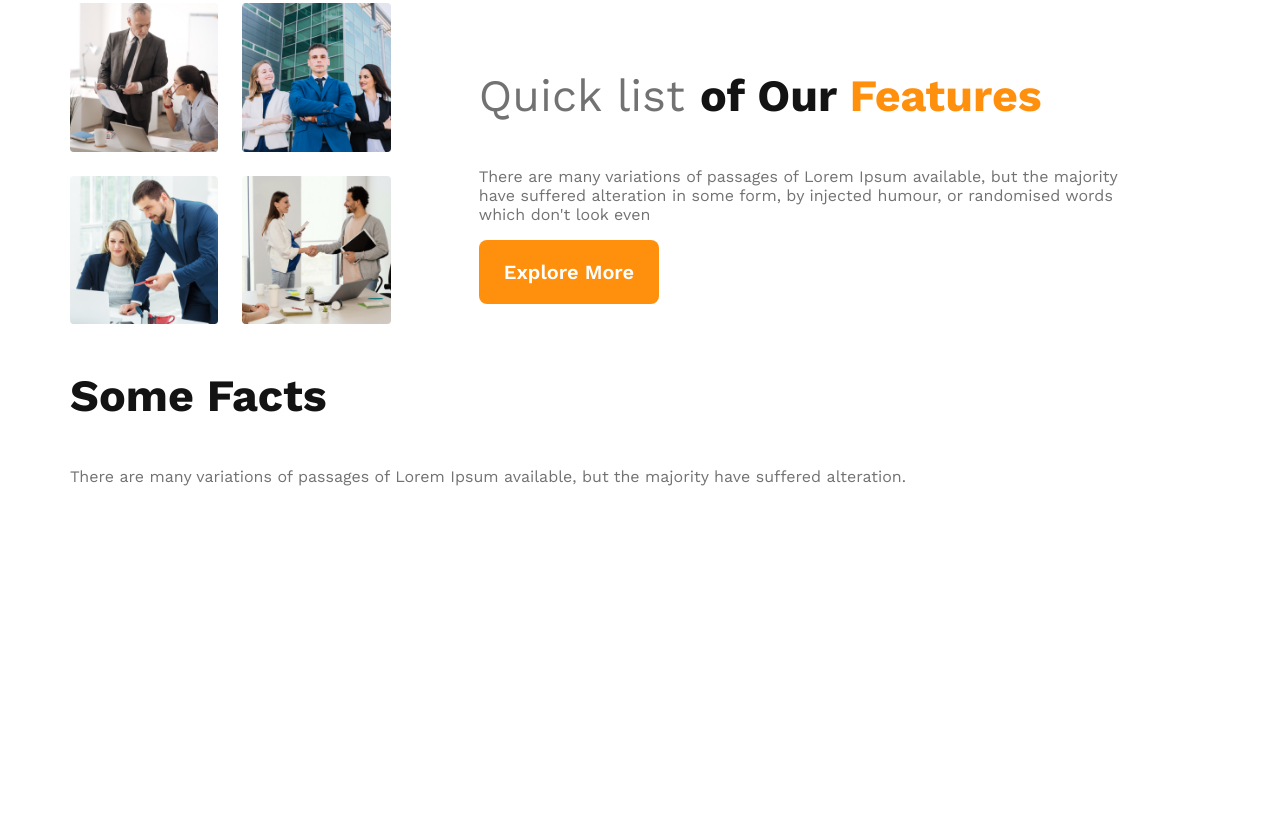
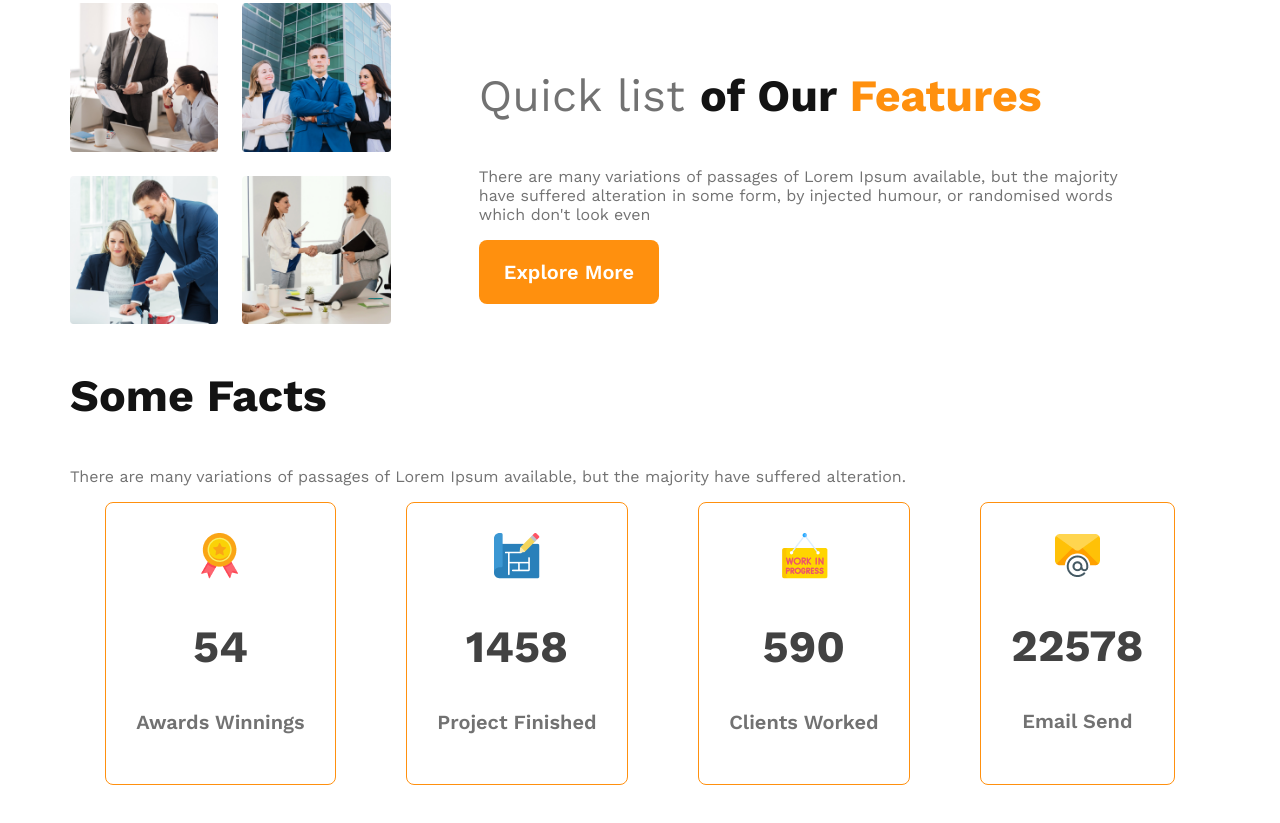
Before and after one commit to dipujafar/g3-architects-website, a plain HTML site: page index.html in a window 1280 px wide. Shown: the part 1117-1940 px from the top of the page. Before the commit the page ends 1673 px from the top, so only its background shows below. Drawn offline with nearby package versions, Linux system fonts and the light colour scheme.

Commit message:
finished facts section

```diff
--- a/index.html
+++ b/index.html
@@ -74,6 +74,28 @@
           There are many variations of passages of Lorem Ipsum available, but
           the majority have suffered alteration.
         </p>
+        <div class="facts-card-container">
+          <div class="card">
+            <img src="images/icons/ribon.png" alt="" />
+            <h2 class="card-stats">54</h2>
+            <p class="card-title section-description">Awards Winnings</p>
+          </div>
+          <div class="card">
+            <img src="images/icons/projects.png" alt="" />
+            <h2 class="card-stats">1458</h2>
+            <p class="card-title section-description">Project Finished</p>
+          </div>
+          <div class="card">
+            <img src="images/icons/customers.png" alt="" />
+            <h2 class="card-stats">590</h2>
+            <p class="card-title section-description">Clients Worked</p>
+          </div>
+          <div class="card">
+            <img src="images/icons/email.png" alt="" />
+            <h2 class="card-stats">22578</h2>
+            <p class="card-title section-description">Email Send</p>
+          </div>
+        </div>
       </section>
       <!-- Facts section end -->
     </main>
--- a/style/architects.css
+++ b/style/architects.css
@@ -99,7 +99,27 @@ main{
     color: #FF900E;
     font-weight: 700;
 }
-
+/* facts section style */
+.facts-card-container{
+    display: flex;
+    justify-content: space-around;
+}
+.facts-card-container .card{
+    border-radius: 8px;
+    border: 1px solid #FF900E;
+    text-align: center;
+    padding: 30px;
+}
+.facts-card-container .card-stats{
+    font-size: 2.8rem;
+    color: #424242;
+    margin-top: 10px 0;
+}
+.facts-card-container .card-title{
+    font-weight: 600;
+    font-size: 1.25rem;
+    margin-top: 5px;
+}
 
 /* responsive media queries */
 /* Mobile devices */
```
